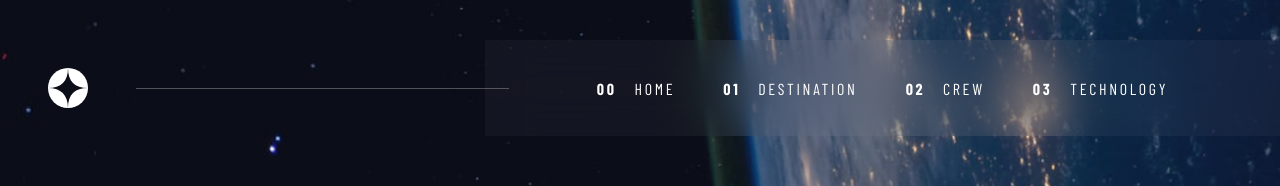
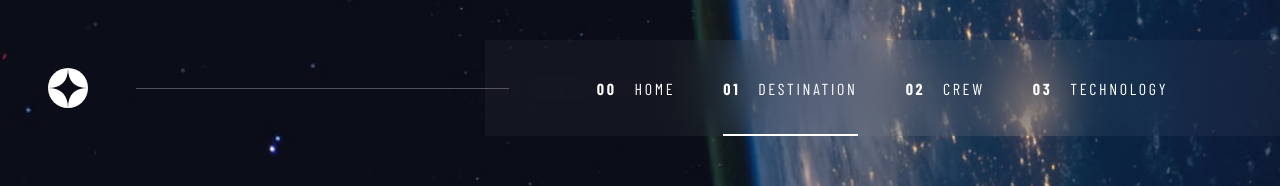
Before and after one commit to marinaongithub/space-tourism-website, a React (Vite) app: page /destination in a window 1280 px wide. Shown: the top 186 px of the page. Built offline with nearby package versions, Linux system fonts and the light colour scheme; a web font is replaced by a local one.

Commit message:
Added active link styling

```diff
--- a/src/components/header/Header.css
+++ b/src/components/header/Header.css
@@ -93,13 +93,16 @@
         display: none;
     }
 
+    .nav-list a {
+        padding-bottom: 2.25rem;
+    }
+
     .nav-list a:hover {
         cursor: pointer;
-        padding-bottom: 2.25rem;
         border-bottom: 2px solid hsl(0, 0%, 59%);
     }
 
-    .nav-list a:active {
+    .nav-list a.active {
         border-bottom:2px solid #fff;
     }
 }
@@ -117,7 +120,6 @@
         background: hsla(0, 0%, 59%, 0.5);
         flex-grow: 1;
         z-index: 2;
-
     }
 
     .nav-list {
--- a/src/components/header/Header.jsx
+++ b/src/components/header/Header.jsx
@@ -1,6 +1,7 @@
 import './Header.css';
-import logo from '../../assets/shared/logo.svg'
+import logo from '../../assets/shared/logo.svg';
 import { useState } from 'react';
+import { NavLink } from 'react-router-dom';
 
 function Header() {
 
@@ -19,21 +20,22 @@ function Header() {
         <nav>
             <ul id="nav-list" className={`nav-list flex ff-barlow ${isNavVisible ? 'visible' : ''}`}>
                 <li>
-                    <a href="/"><span>00 &nbsp;</span> HOME</a>
+                    <NavLink exact id="home" to="/" end ><span>00 &nbsp;</span> HOME</NavLink>
                 </li>
                 <li>
-                    <a href="/destination"><span>01 &nbsp;</span> DESTINATION</a>
+                    <NavLink exact id="destination" to="/destination" ><span>01 &nbsp;</span> DESTINATION</NavLink>
                 </li>
                 <li>
-                    <a href="/crew"><span>02 &nbsp;</span> CREW</a>
+                    <NavLink exact id="crew" to="/crew" ><span>02 &nbsp;</span> CREW</NavLink>
                 </li>
                 <li>
-                    <a href="technology"><span>03 &nbsp;</span> TECHNOLOGY</a>
+                    <NavLink exact id="technology" to="/technology" ><span>03 &nbsp;</span> TECHNOLOGY</NavLink>
                 </li>
             </ul>
         </nav>
       </header>
     );
-  }
+}
+
 
   export default Header;
```
